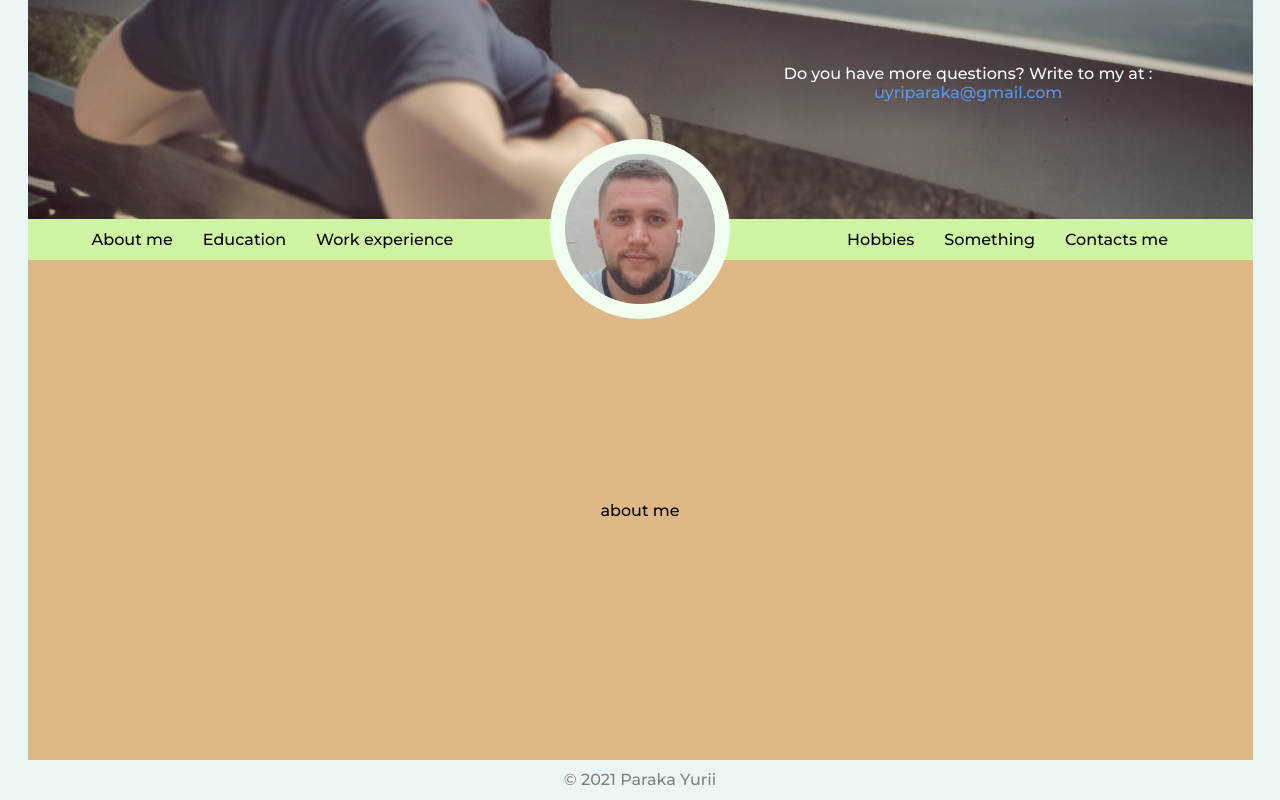
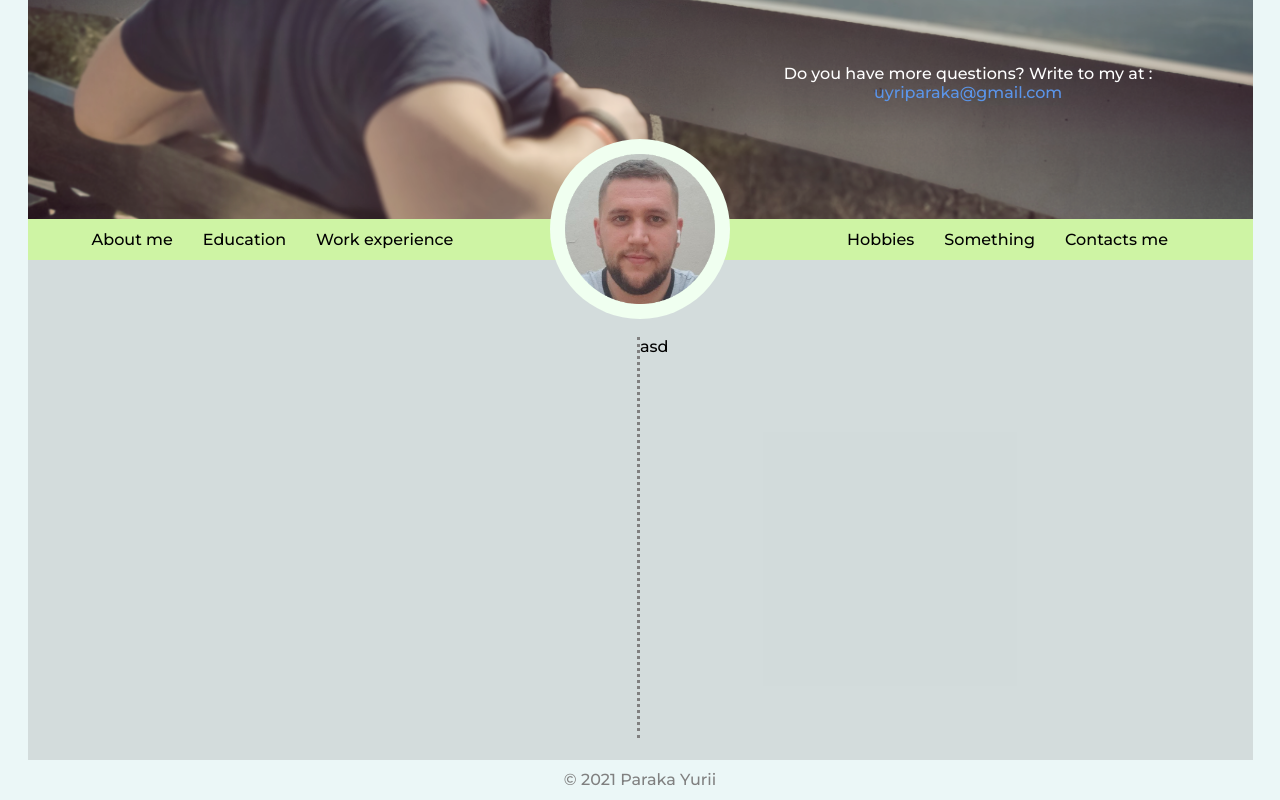
Before and after one commit to Yurii04UA/My-page, a plain HTML site: page index.html in a window 1280 px wide. Shown: the part 331-1131 px from the top of the page. Drawn offline with Linux system fonts and the light colour scheme.

Commit message:
added main box for content

```diff
--- a/index.html
+++ b/index.html
@@ -49,7 +49,14 @@
     </header> <!-- </header> -->
     <section class="hero-section container">
         <div class="about_me section__content">
-            about me
+            <div class="about_me_left">
+                <p class="about_content">
+
+                </p>
+            </div>
+            <div class="about_me_right">
+                asd
+            </div>
         </div>
 
         <div class="education section__content hiden">
--- a/styles/components/hero-section.css
+++ b/styles/components/hero-section.css
@@ -1,8 +1,10 @@
 .hero-section{
    height: 500px;
-   background-color: burlywood;
+   background-color: rgba(128, 128, 128, 0.233);
    position: relative;
    z-index: 2;
+
+
 }
 
 .section__content{
@@ -18,3 +20,15 @@
 .hiden{
    display: none;
 }
+.about_me{
+   padding-top: 55px;
+}
+.about_me_left{
+   width: 50%;
+   border-right: 3px dotted grey ;
+   height: 90%;
+}
+.about_me_right{
+   width: 50%;
+   height: 90%;
+}
```
Also changed, not shown: images/background.jpg (added).
